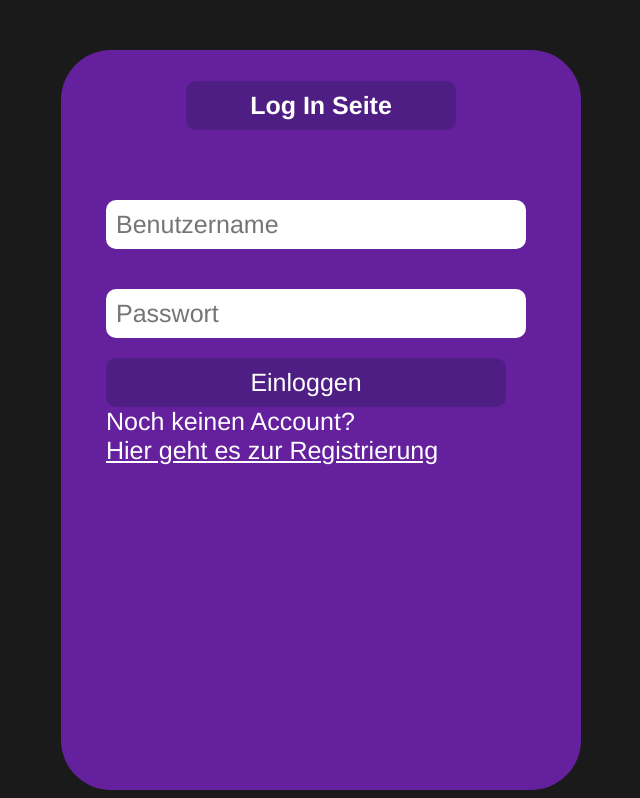
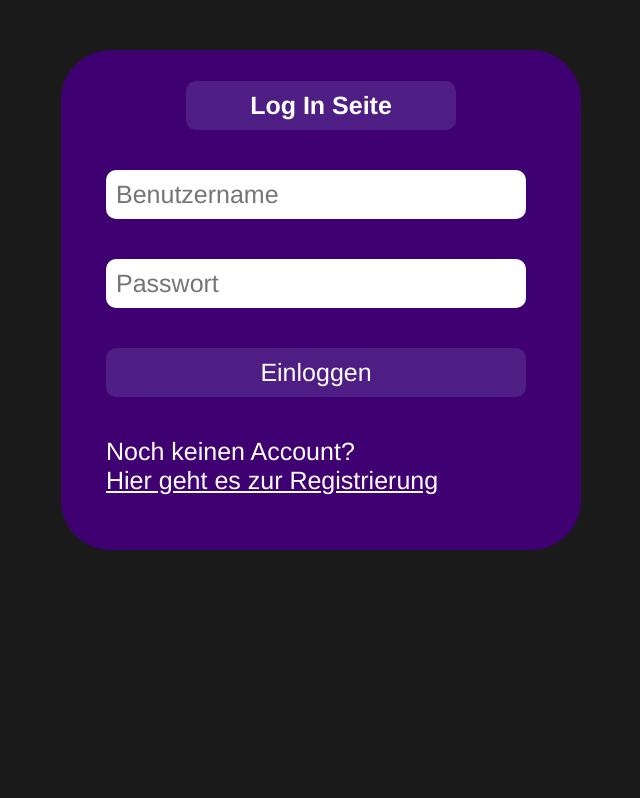
Before and after one commit to Timo348/Projektarbeit, a PHP site: page /user/login.php in a window 1280 px wide. Shown: the part 100-898 px from the top of the page, without its empty margins (319-959 px from the left). After the commit the page ends 650 px from the top, so only its background shows below. Run offline with PHP 8.4, Linux system fonts and the light colour scheme.

Commit message:
Doku und user.css Ändert

```diff
--- a/user/user.css
+++ b/user/user.css
@@ -11,8 +11,8 @@ body {
 
 .maincontainer {
     width: 500px;
-    height: 720px;
-    background-color: #65209e;
+    height: 480px;
+    background-color: #3f0072;
     margin-left: auto;
     margin-right: auto;
     margin-top: 50px;
@@ -31,13 +31,6 @@ input {
     color: black;
 }
 
-label {
-    margin-left: 25px;
-    border-radius: 10px;
-    background-color: #4E1E84;
-    padding: 10px;
-}
-
 h2 {
     padding: 10px;
     text-align: center;
@@ -47,7 +40,7 @@ h2 {
     width: 250px;
     margin-left: auto;
     margin-right: auto;
-    margin-bottom: 50px;
+    margin-bottom: 20px;
 }
 
 button {
@@ -55,9 +48,10 @@ button {
     background-color: #4E1E84;
     border-radius: 10px;
     border-style: none;
-    margin-left: auto;
+    margin-top: 20px;
+    margin-bottom: 40px;
     margin-left: 35px;
-    width: 400px;
+    width: 420px;
 }
 
 p , a {
```
Also changed, not shown: 1 other file.
